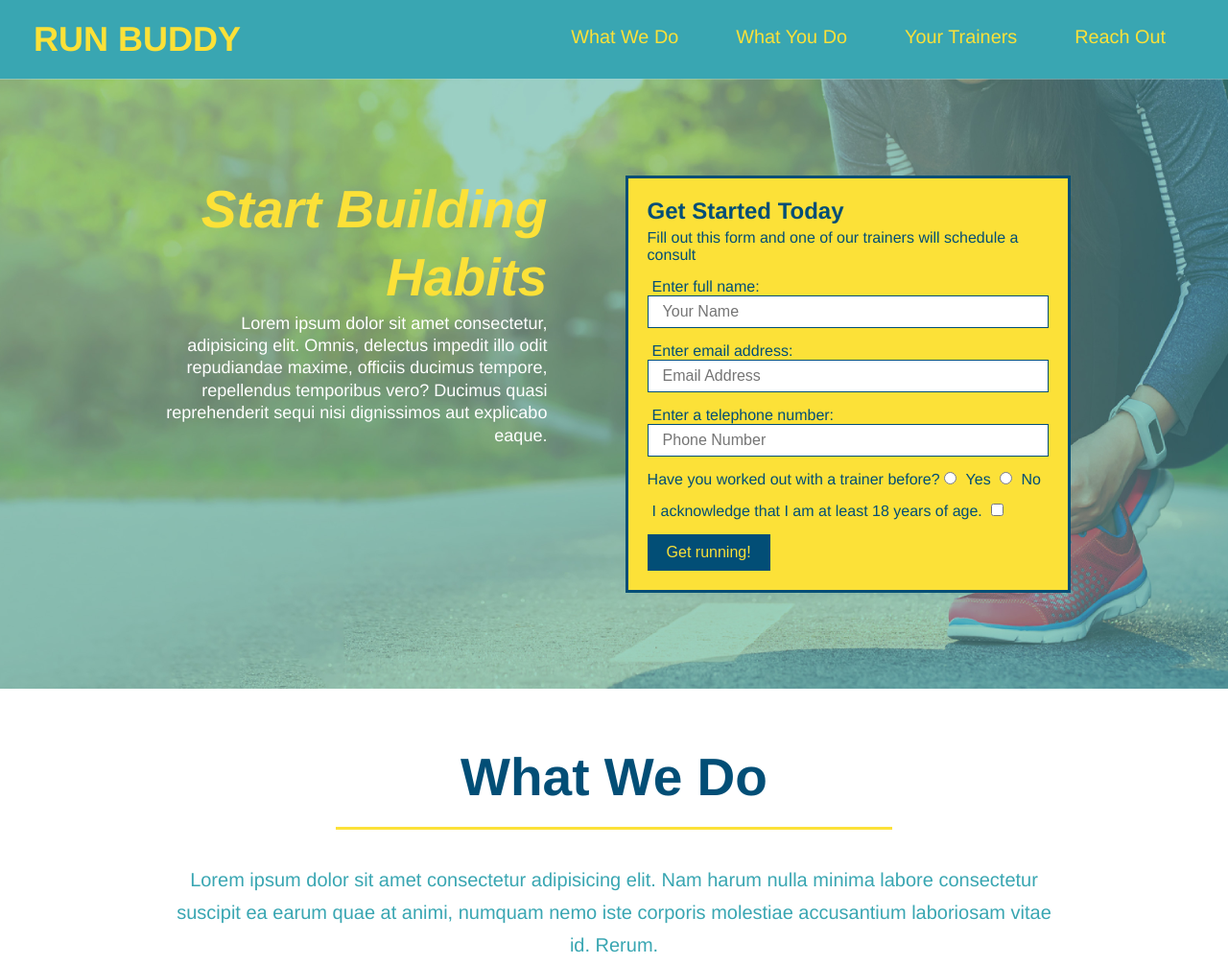
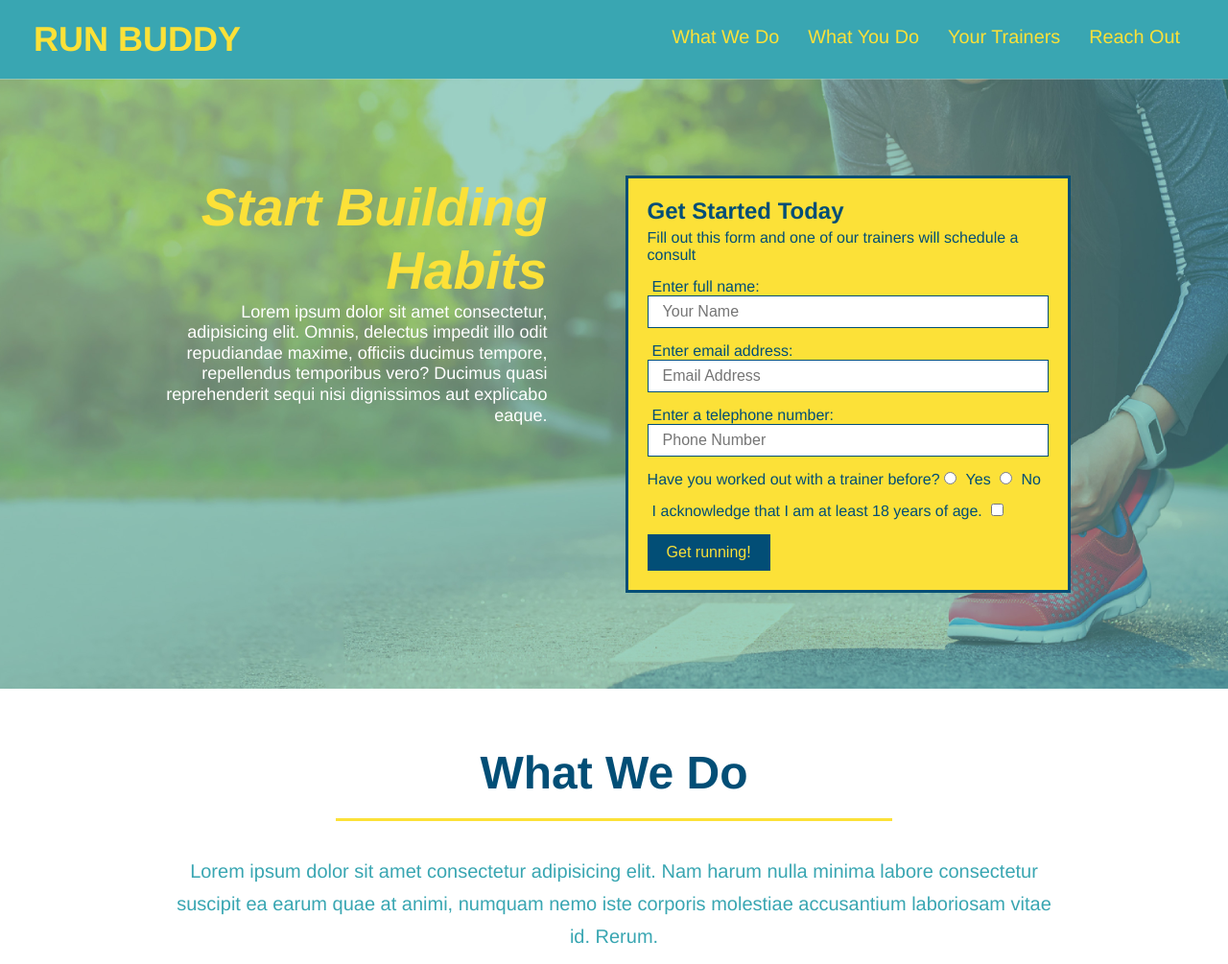
Before and after one commit to dotdlew/redesigned-engine, a plain HTML site: page index.html in a window 1280 px wide. Shown: the top 1005 px of the page at 96% size. Drawn offline with Linux system fonts and the light colour scheme.

```diff
--- a/assets/css/style.css
+++ b/assets/css/style.css
@@ -45,7 +45,7 @@ header nav ul {
 }
 
 header nav ul li a {
-  margin: 0 30px;
+  padding: 10px 15px;
   font-size: 1.55vw;
   font-weight: lighter;
 }
@@ -94,6 +94,7 @@ footer a {
   background-image: url('../images/hero-bg.jpg');
   background-position: center;
   background-size: cover;
+  align-items: flex-start;
 }
 
 .hero-cta {
@@ -102,7 +103,7 @@ footer a {
   margin: 3.5%;
   color: #fff;
   font-size: 18px;
-  line-height: 1.3;
+  line-height: 1.2;
 }
 
 .hero-cta h2 {
@@ -229,7 +230,7 @@ footer a {
   padding-bottom: 20px;
   text-align: center;
   color: #024e76;
-  font-size: 55px;
+  font-size: 48px;
   width: 50%;
 }
 
@@ -357,3 +358,15 @@ footer a {
 .flex-row {
   display: flex;
 }
+
+/* MEDIA QUERY FOR SMALLER DESKTOP SCREENS AND SMALLER */
+@media screen and (max-width: 980px) {
+}
+
+/* MEDIA QUERY FOR TABLETS AND SMALLER */
+@media screen and (max-width: 768px) {
+}
+
+/* MEDIA QUERY FOR MOBILE PHONES AND SMALLER */
+@media screen and (max-width: 575px) {
+}
--- a/index.html
+++ b/index.html
@@ -3,6 +3,7 @@
 
 <head>
   <meta charset="UTF-8" />
+  <meta name="viewport" content="width=device-width, initial-scale=1.0" />
   <link rel="stylesheet" href="./assets/css/style.css" />
   <title>Run Buddy 🏃</title>
 </head>
```
Also changed, not shown: privacy-policy.html (+2 -2 lines).
